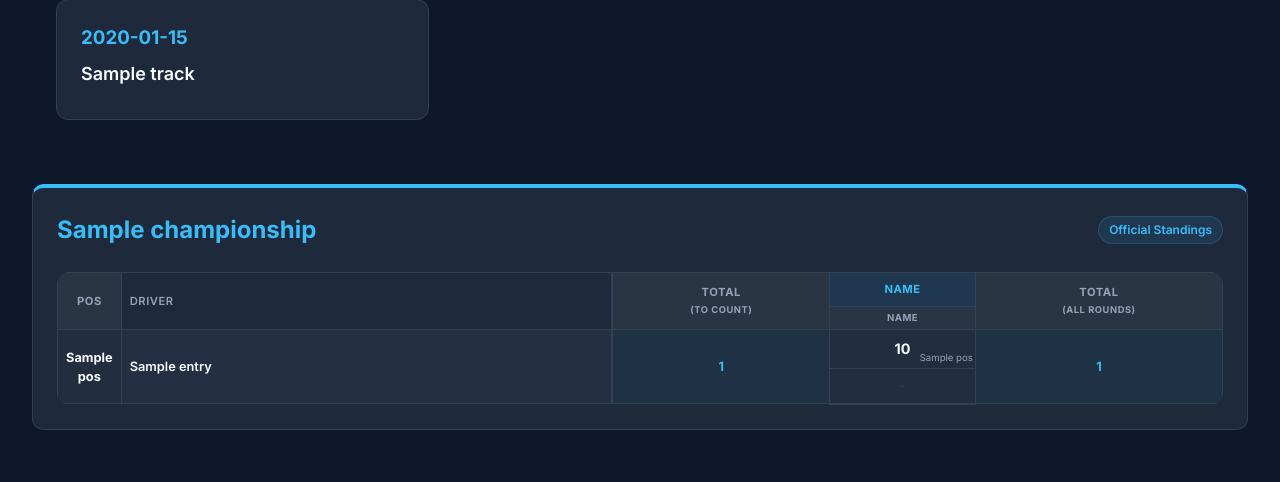
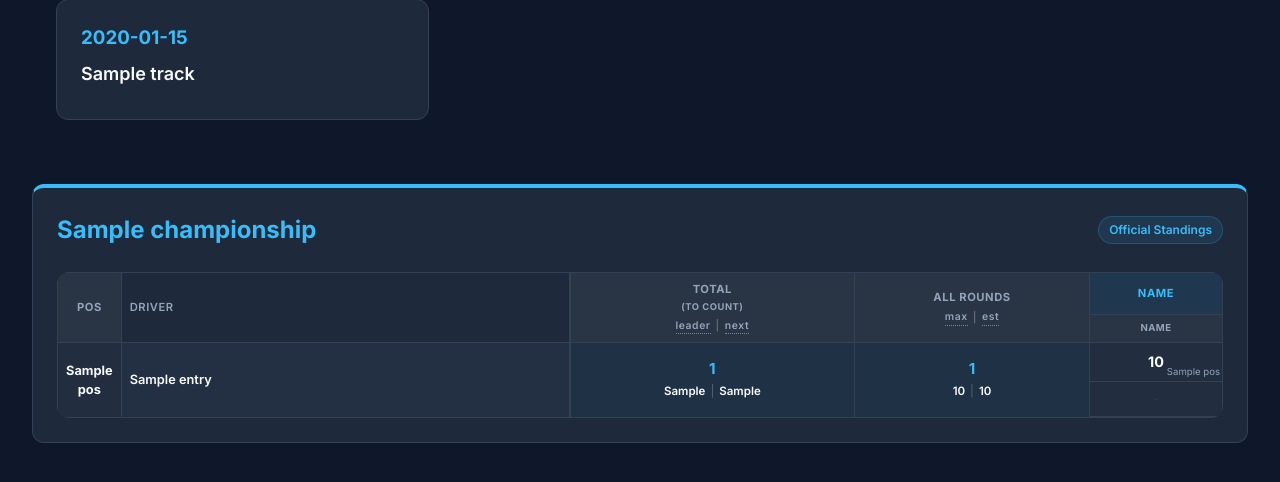
Before and after one commit to kibergus/brbrdb, a Python web app: template templates/league.html in a window 1280 px wide. Shown: the part 173-655 px from the top of the page. Run offline with Jinja, Linux system fonts and the light colour scheme; the template is opened without the code that fills it: most values are stand-ins (such as "Sample title", 1, 10 or a date in 2020).

Commit message:
Improve championship standing table

```diff
--- a/static/css/league.css
+++ b/static/css/league.css
@@ -114,3 +114,66 @@
 .preliminary-pos {
     color: #fda4af !important;
 }
+
+.total-header {
+    min-width: 90px;
+    vertical-align: middle;
+}
+.total-header-main {
+    display: block;
+    cursor: help;
+}
+.total-header-sub {
+    font-size: 0.65rem;
+    font-weight: 600;
+    margin-top: 0.2rem;
+    color: var(--text-secondary);
+    display: flex;
+    justify-content: center;
+    align-items: center;
+    gap: 0.25rem;
+    text-transform: lowercase;
+}
+.proj-hint {
+    cursor: help;
+    border-bottom: 1px dotted rgba(255, 255, 255, 0.4);
+}
+
+.total-all-cell {
+    background: rgba(56, 189, 248, 0.05) !important;
+    min-width: 90px;
+    padding: 0.35rem 0.5rem !important;
+    vertical-align: middle;
+}
+.total-all-top {
+    font-weight: bold;
+    font-size: 0.95rem;
+    color: var(--accent);
+    line-height: 1.2;
+}
+.total-all-bottom {
+    font-size: 0.72rem;
+    color: var(--text-secondary);
+    margin-top: 0.25rem;
+    display: flex;
+    justify-content: center;
+    align-items: center;
+    gap: 0.25rem;
+    white-space: nowrap;
+}
+.proj-label {
+    color: var(--text-muted, #94a3b8);
+    font-size: 0.65rem;
+    text-transform: uppercase;
+    font-weight: 600;
+    cursor: help;
+    border-bottom: 1px dotted rgba(255, 255, 255, 0.3);
+}
+.proj-val {
+    color: var(--text-primary);
+    font-weight: 600;
+}
+.proj-sep {
+    color: rgba(255, 255, 255, 0.25);
+    margin: 0 1px;
+}
--- a/templates/league.html
+++ b/templates/league.html
@@ -360,11 +360,25 @@ document.addEventListener('DOMContentLoaded', function() {
                 <tr>
                     <th rowspan="2" class="pos-col">Pos</th>
                     <th rowspan="2" class="driver-name">Driver</th>
-                    <th rowspan="2">Total<br><small>(to count)</small></th>
+                    <th rowspan="2" class="total-header">
+                        <span class="total-header-main" title="Total championship points counting the best rounds (excluding 2 drop rounds)">Total<br><small>(to count)</small></span>
+                        <div class="total-header-sub">
+                            <span class="proj-hint" title="Points gap to championship leader">leader</span>
+                            <span class="proj-sep">|</span>
+                            <span class="proj-hint" title="Points gap to next driver ahead">next</span>
+                        </div>
+                    </th>
+                    <th rowspan="2" class="total-header">
+                        <span class="total-header-main" title="Total points across all rounds">all rounds</span>
+                        <div class="total-header-sub">
+                            <span class="proj-hint" title="Maximum possible total if remaining rounds yield max points (34), excluding 2 drop rounds">max</span>
+                            <span class="proj-sep">|</span>
+                            <span class="proj-hint" title="Estimated total if remaining rounds yield driver's average points per round, excluding 2 drop rounds">est</span>
+                        </div>
+                    </th>
                     {% for round in ns.all_rounds %}
                     <th colspan="{{ ns.sub_sessions|length }}" class="round-header">{{ round }}</th>
                     {% endfor %}
-                    <th rowspan="2">Total<br><small>(all rounds)</small></th>
                 </tr>
                 <tr>
                     {% for round in ns.all_rounds %}
@@ -390,7 +404,37 @@ document.addEventListener('DOMContentLoaded', function() {
                         <span>{{ entry.name }}</span>
                         {% endif %}
                     </td>
-                    <td rowspan="2" class="total-col">{{ entry.total_to_count if entry.total_to_count != '0' else entry.total_all_rounds }}</td>
+                    <td rowspan="2" class="total-all-cell">
+                        <div class="total-all-top" title="Total points to count (excluding 2 drop rounds)">
+                            {{ entry.total_to_count if entry.total_to_count != '0' else entry.total_all_rounds }}
+                        </div>
+                        {% if entry.gap_leader is defined and entry.gap_next is defined %}
+                        <div class="total-all-bottom">
+                            <span class="proj-val" title="{% if entry.gap_leader == '-' %}Leader{% else %}Gap to leader: {{ entry.gap_leader }} pts{% endif %}">{{ entry.gap_leader }}</span>
+                            <span class="proj-sep">|</span>
+                            <span class="proj-val" title="{% if entry.gap_next == '-' %}Leader{% else %}Gap to next driver ahead: {{ entry.gap_next }} pts{% endif %}">{{ entry.gap_next }}</span>
+                        </div>
+                        {% endif %}
+                    </td>
+                    <td rowspan="2" class="total-all-cell">
+                        <div class="total-all-top" title="Total points scored across all rounds so far">
+                            {% if entry.total_all_rounds_official and entry.total_all_rounds != entry.total_all_rounds_official %}
+                                {{ entry.total_all_rounds_official }}
+                                <span class="preliminary-text" style="font-size: 0.85em; font-weight: normal; margin-left: 0.2rem;" title="Including provisional results: {{ entry.total_all_rounds }}">
+                                    ({{ entry.total_all_rounds }})
+                                </span>
+                            {% else %}
+                                {{ entry.total_all_rounds }}
+                            {% endif %}
+                        </div>
+                        {% if entry.max_points is defined and entry.est_points is defined %}
+                        <div class="total-all-bottom">
+                            <span class="proj-val" title="Maximum possible points: {{ entry.max_points }}">{{ entry.max_points }}</span>
+                            <span class="proj-sep">|</span>
+                            <span class="proj-val" title="Estimated points: {{ entry.est_points }}">{{ entry.est_points }}</span>
+                        </div>
+                        {% endif %}
+                    </td>
 
                     {% for round_name in ns.all_rounds %}
                         {% set round_data = entry.rounds.get(round_name, {}) %}
@@ -418,17 +462,6 @@ document.addEventListener('DOMContentLoaded', function() {
                             </td>
                         {% endfor %}
                     {% endfor %}
-
-                    <td rowspan="2" class="total-col">
-                        {% if entry.total_all_rounds_official and entry.total_all_rounds != entry.total_all_rounds_official %}
-                            {{ entry.total_all_rounds_official }}
-                            <span class="preliminary-text" style="font-size: 0.85em; font-weight: normal; margin-left: 0.2rem;" title="Including provisional results: {{ entry.total_all_rounds }}">
-                                ({{ entry.total_all_rounds }})
-                            </span>
-                        {% else %}
-                            {{ entry.total_all_rounds }}
-                        {% endif %}
-                    </td>
                 </tr>
                 <tr>
                     {% for round_name in ns.all_rounds %}
```
Also changed, not shown: app.py (+55 -3 lines), tests/test_app_utils.py (+56 -0 lines).
